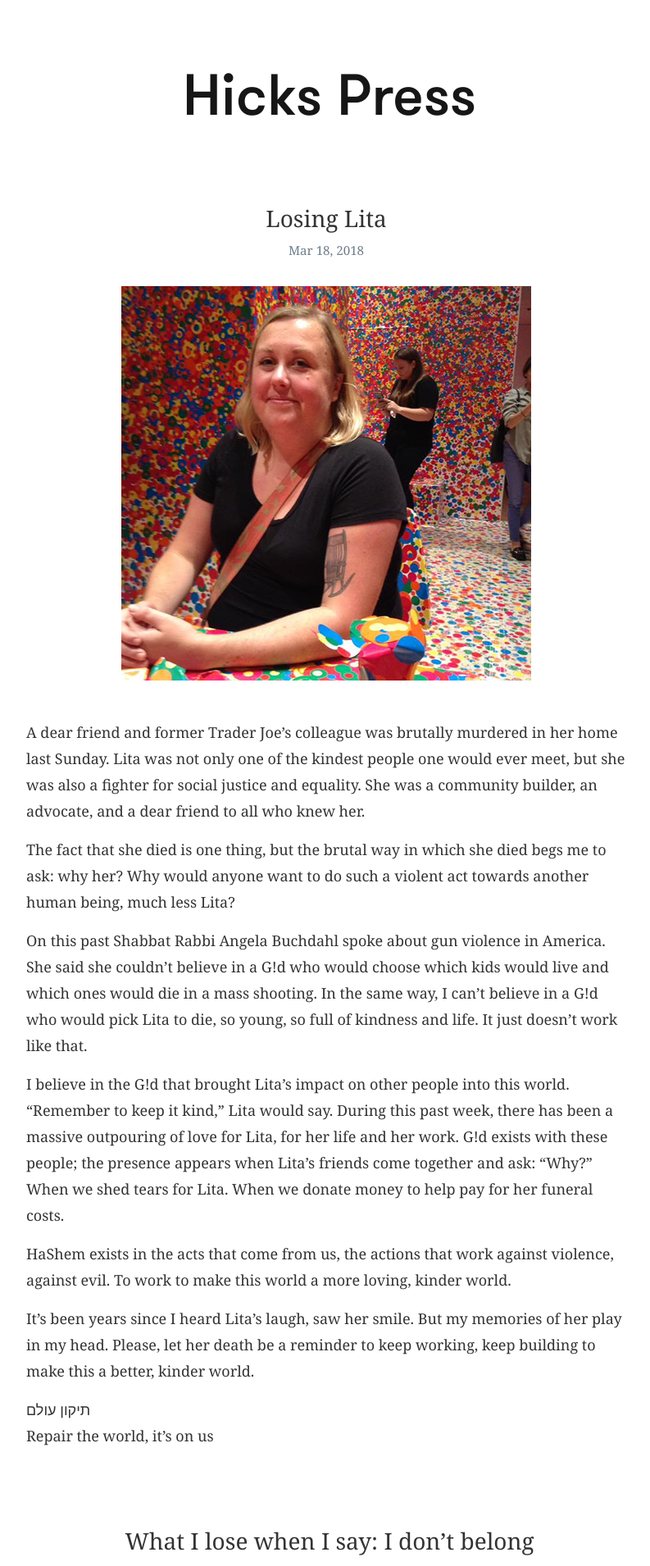
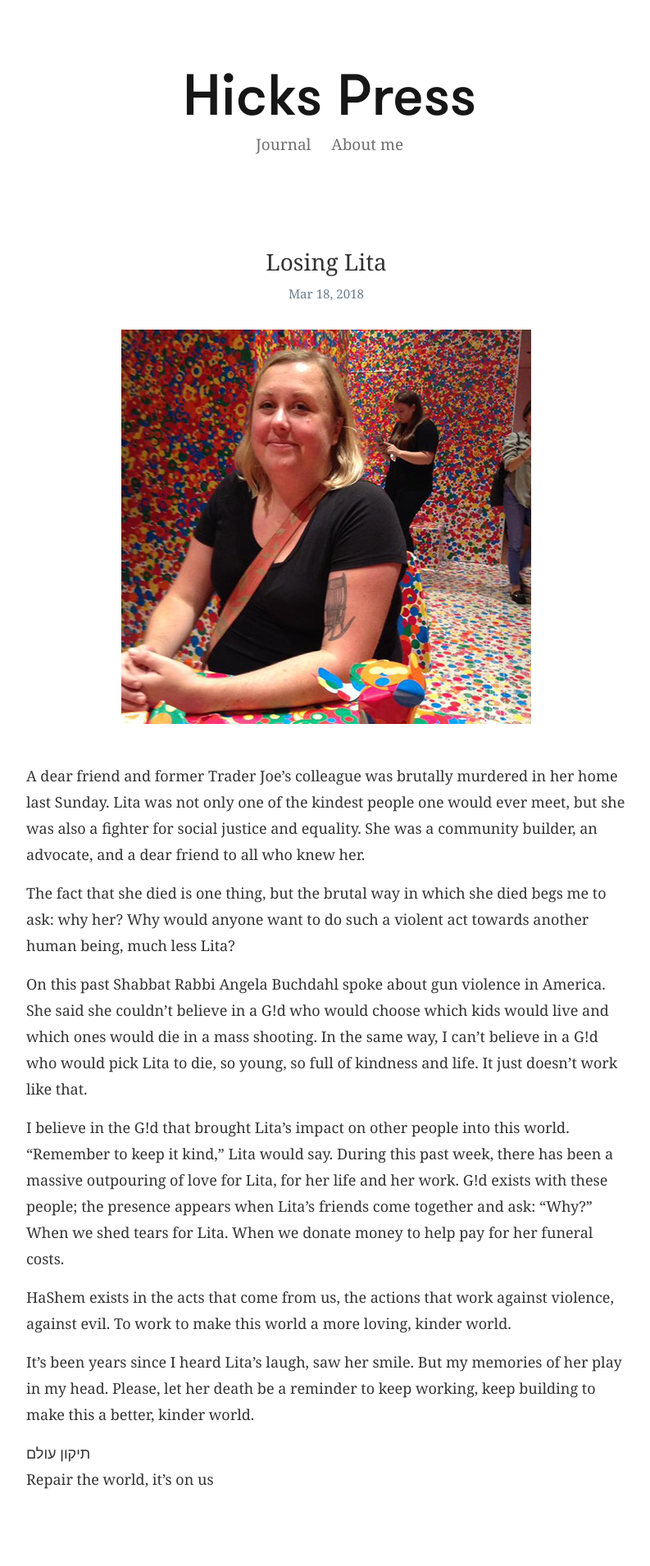
Before and after one commit to mattihicks/matthewmatthew, a Jekyll site: the page built from index.html, in a window 1280 px wide. Shown: the top 1910 px of the page at 82% size, without its empty margins (238-1031 px from the left). Built offline with Jekyll 4.4.1, drawn with Linux system fonts in a browser that asks for light colours; some web fonts are replaced.

Commit message:
fix page links

```diff
--- a/_includes/header.html
+++ b/_includes/header.html
@@ -16,6 +16,7 @@
       <div class="trigger">
         {% for my_page in site.pages %}
           {% if my_page.title %}
+          <a class="page-link" href="{{ site.baseurl }}/">Journal</a>
           <a class="page-link" href="{{ my_page.url | prepend: site.baseurl }}">{{ my_page.title }}</a>
           {% endif %}
         {% endfor %}
--- a/_sass/_layout.scss
+++ b/_sass/_layout.scss
@@ -36,41 +36,43 @@
 
     .page-link {
         color: #707070;
+        text-decoration: none;
         line-height: $base-line-height;
+        font-family: $header-page-links-font-family;
 
         // Gaps between nav items, but not on the last one
         &:not(:last-child) {
             margin-right: 20px;
         } &:hover {
-        color: #000000;
+        color: #707070;
+        text-decoration: underline;
     }
     }
 
     @include media-query($on-palm) {
-        position: absolute;
         top: 9px;
         right: $spacing-unit / 2;
-        background-color: $background-color;
+        background-color: #ffffff;
         border: 1px solid $grey-color-light;
         border-radius: 5px;
         text-align: right;
 
         .menu-icon {
             display: block;
-            float: right;
+            // float: right;
+            margin: 0 auto;
             width: 36px;
             height: 26px;
             line-height: 0;
             padding-top: 10px;
             text-align: center;
-            display: none;
 
             > svg {
                 width: 18px;
                 height: 15px;
 
                 path {
-                    fill: $grey-color-dark;
+                    fill: #161616;
                 }
             }
         }
--- a/css/main.scss
+++ b/css/main.scss
@@ -5,6 +5,7 @@
 
 // Font variables
 $font-name: "GT-Walsheim-Medium";
+$font-name-regular: "GT-Walsheim";
 $font-path-file-name: {{ baseurl }}/assets/fonts/GT-Walsheim-Medium;
 $font-name-body: "TiemposTextWeb-Regular";
 $font-path-file-name-body: {{ baseurl }}/assets/fonts/TiemposTextWeb-Regular;
@@ -37,6 +38,7 @@
 // Our variables
 $title-font-family: $font-name-title, Georgia, "Helvetica Neue", Helvetica, Arial, sans-serif;
 $base-font-family: $font-name-body, Georgia, "Helvetica Neue", Helvetica, Arial, sans-serif;
+$header-page-links-font-family: $font-name-regular, Georgia, "Helvetica Neue", Helvetica, Arial, sans-serif;
 $header-font-family: $font-name, Georgia, "Helvetica Neue", Helvetica, Arial, sans-serif;
 $blockquote-font-family: $font-name-quote, Georgia, "Helvetica Neue", Helvetica, Arial, sans-serif;
 $base-font-size:   16px;
```
Also changed, not shown: about.md (renamed from _about.md), 2 other files.
